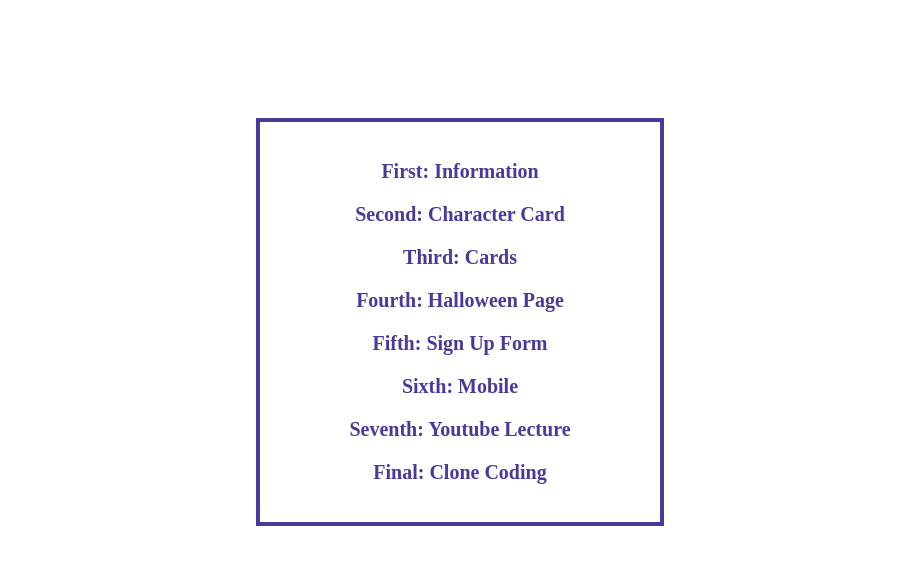
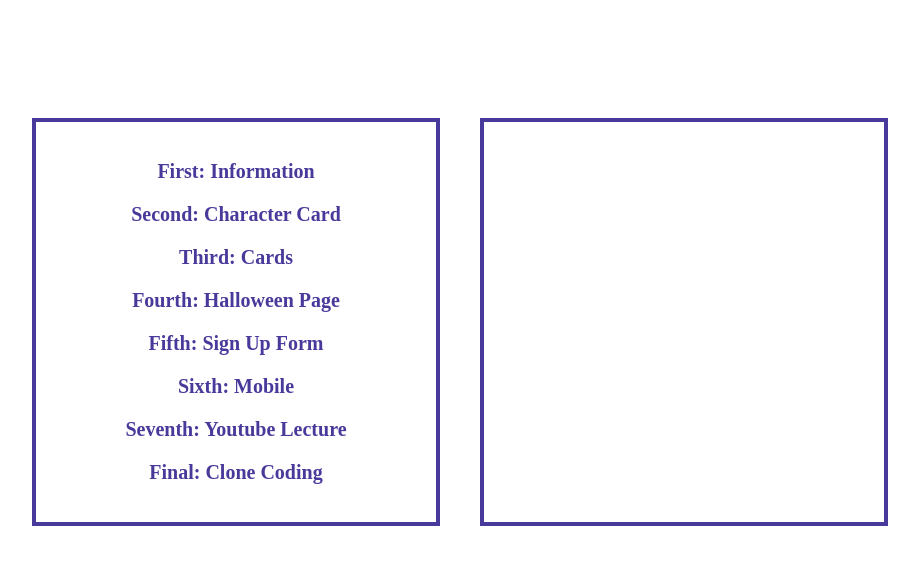
Before and after one commit to HalamLee/for-ifp-2022-summer-vacation-seminar, a plain HTML site: page index.html in a window 1280 px wide. Shown: the part 153-718 px from the top of the page, without its empty margins (180-1099 px from the left). Drawn offline with Linux system fonts and the light colour scheme.

Commit message:
feat: 세미나 프리뷰 기능 추가

```diff
--- a/index.html
+++ b/index.html
@@ -10,17 +10,33 @@
   <body>
     <h1>IFP 2022 Summer Vacation Seminar</h1>
     <div class="container">
-      <ul>
-        <a href="./first/index.html"><li>First: Information</li></a>
-        <a href="./second/index.html"><li>Second: Character Card</li></a>
-        <a href="./third/index.html"><li>Third: Cards</li></a>
-        <a href="./fourth/index.html"><li>Fourth: Halloween Page</li></a>
-        <a href="./fifth/index.html"><li>Fifth: Sign Up Form</li></a>
-        <a href="./sixth/index.html"><li>Sixth: Mobile</li></a>
-        <a href="./seventh/index.html"><li>Seventh: Youtube Lecture</li></a>
-        <a href="./final/index.html"><li>Final: Clone Coding</li></a>
-      </ul>
+      <div class="seminar-list">
+        <ul>
+          <a href="./first/index.html"
+            ><li id="first">First: Information</li></a
+          >
+          <a href="./second/index.html"
+            ><li id="second">Second: Character Card</li></a
+          >
+          <a href="./third/index.html"><li id="third">Third: Cards</li></a>
+          <a href="./fourth/index.html"
+            ><li id="fourth">Fourth: Halloween Page</li></a
+          >
+          <a href="./fifth/index.html"
+            ><li id="fifth">Fifth: Sign Up Form</li></a
+          >
+          <a href="./sixth/index.html"><li id="sixth">Sixth: Mobile</li></a>
+          <a href="./seventh/index.html"
+            ><li id="seventh">Seventh: Youtube Lecture</li></a
+          >
+          <a href="./final/index.html"
+            ><li id="final">Final: Clone Coding</li></a
+          >
+        </ul>
+      </div>
+      <div class="preview first-preview" id="preview"></div>
     </div>
     <p class="notice">PC에 최적화되어 있으니 PC로 확인해주세요 😅</p>
+    <script src="./index.js" defer></script>
   </body>
 </html>
--- /dev/null
+++ b/index.js
@@ -0,0 +1,10 @@
+const preview = document.querySelector('#preview');
+const li = document.querySelectorAll('li');
+const span = document.querySelector('#span');
+
+li.forEach((el) => {
+  el.addEventListener('mouseenter', () => {
+    preview.style.backgroundImage = `url('./img/${el.id}.png')`;
+    console.log(el.id);
+  });
+});
--- a/style.css
+++ b/style.css
@@ -8,13 +8,20 @@ body {
   flex-direction: column;
 }
 
+.container {
+  height: fit-content;
+  display: flex;
+  justify-content: center;
+  align-items: center;
+}
+
 h1 {
   position: absolute;
   top: 40px;
   font-size: 50px;
 }
 
-.container {
+.container div {
   width: 400px;
   height: 400px;
   border: 4px solid rgb(72, 58, 155);
@@ -22,6 +29,10 @@ h1 {
   display: flex;
   justify-content: center;
   align-items: center;
+}
+
+.seminar-list {
+  margin-right: 40px;
 }
 
 ul {
@@ -56,6 +67,11 @@ li:hover {
   display: none;
 }
 
+/* preview */
+.first-preview {
+  background: center/cover no-repeat;
+}
+
 @media all and (min-width: 768px) and (max-width: 1023px) {
   h1 {
     font-size: 30px;
```
Also changed, not shown: img/first.png (added), img/fourth.png (added), img/second.png (added), img/seventh.png (added), img/sixth.png (added), img/third.png (added), img/대지 1.png (added), 1 other file.
